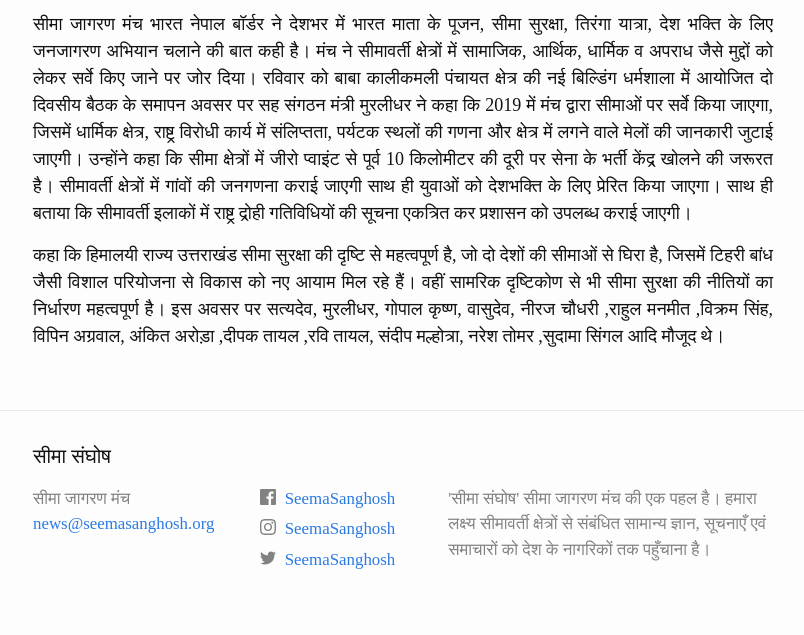
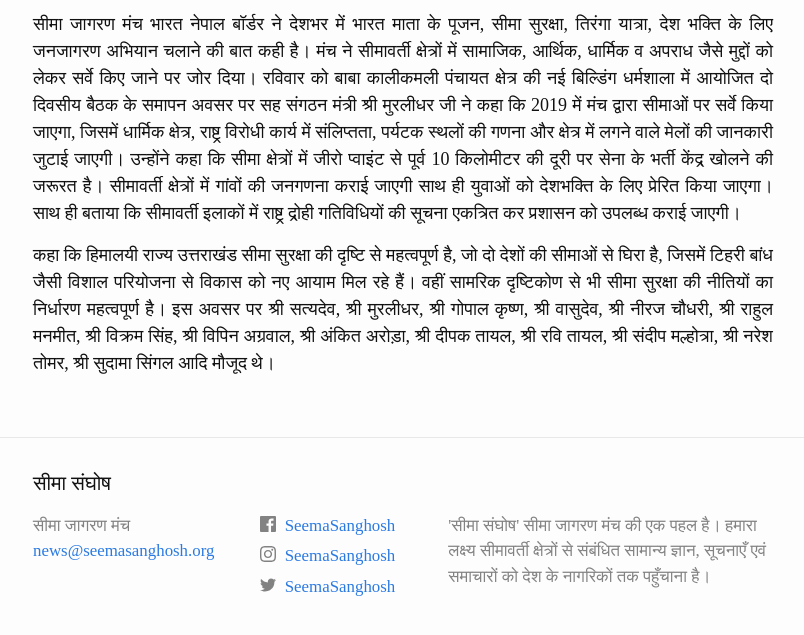
Before and after one commit to SeemaSanghosh/SeemaSanghosh.github.io, a Jekyll site: the page built from _posts/2018-02-20-survey.markdown, in a window 1280 px wide and 900 px high, scrolled down 571 px, cut to the strip 246-881 px from the top of the window. Shown: the whole strip, without its empty margins (237-1041 px from the left). Built offline with Jekyll 4.4.1, drawn with Linux system fonts in a browser that asks for light colours; some web fonts are replaced; a script that is not in the unit is left out.

Commit message:
edited article

```diff
--- a/_posts/2018-02-20-survey.markdown
+++ b/_posts/2018-02-20-survey.markdown
@@ -7,6 +7,6 @@ categories: समाचार
 
 <a data-flickr-embed="true"  href="https://www.flickr.com/photos/seemasanghosh/38567155030/in/dateposted-public/" title="ऋषिकेष बैठक समापन"><img src="https://farm5.staticflickr.com/4603/38567155030_73e35c2fcc_b.jpg" width="800" height="600" alt="ऋषिकेष बैठक समापन"></a><script async src="//embedr.flickr.com/assets/client-code.js" charset="utf-8"></script>
 
-सीमा जागरण मंच भारत नेपाल बॉर्डर ने देशभर में भारत माता के पूजन, सीमा सुरक्षा, तिरंगा यात्रा, देश भक्ति के लिए जनजागरण अभियान चलाने की बात कही है। मंच ने सीमावर्ती क्षेत्रों में सामाजिक, आर्थिक, धार्मिक व अपराध जैसे मुद्दों को लेकर सर्वे किए जाने पर जोर दिया। रविवार को बाबा कालीकमली पंचायत क्षेत्र की नई बिल्डिंग धर्मशाला में आयोजित दो दिवसीय बैठक के समापन अवसर पर सह संगठन मंत्री मुरलीधर ने कहा कि 2019 में मंच द्वारा सीमाओं पर सर्वे किया जाएगा, जिसमें धार्मिक क्षेत्र, राष्ट्र विरोधी कार्य में संलिप्तता, पर्यटक स्थलों की गणना और क्षेत्र में लगने वाले मेलों की जानकारी जुटाई जाएगी। उन्होंने कहा कि सीमा क्षेत्रों में जीरो प्वाइंट से पूर्व 10&nbsp;किलोमीटर की दूरी पर सेना के भर्ती केंद्र खोलने की जरूरत है। सीमावर्ती क्षेत्रों में गांवों की जनगणना कराई जाएगी साथ ही युवाओं को देशभक्ति के लिए प्रेरित किया जाएगा। साथ ही बताया कि सीमावर्ती इलाकों में राष्ट्र द्रोही गतिविधियों की सूचना एकत्रित कर प्रशासन को उपलब्ध कराई जाएगी।
+सीमा जागरण मंच भारत नेपाल बॉर्डर ने देशभर में भारत माता के पूजन, सीमा सुरक्षा, तिरंगा यात्रा, देश भक्ति के लिए जनजागरण अभियान चलाने की बात कही है। मंच ने सीमावर्ती क्षेत्रों में सामाजिक, आर्थिक, धार्मिक व अपराध जैसे मुद्दों को लेकर सर्वे किए जाने पर जोर दिया। रविवार को बाबा कालीकमली पंचायत क्षेत्र की नई बिल्डिंग धर्मशाला में आयोजित दो दिवसीय बैठक के समापन अवसर पर सह संगठन मंत्री श्री मुरलीधर जी ने कहा कि 2019 में मंच द्वारा सीमाओं पर सर्वे किया जाएगा, जिसमें धार्मिक क्षेत्र, राष्ट्र विरोधी कार्य में संलिप्तता, पर्यटक स्थलों की गणना और क्षेत्र में लगने वाले मेलों की जानकारी जुटाई जाएगी। उन्होंने कहा कि सीमा क्षेत्रों में जीरो प्वाइंट से पूर्व 10&nbsp;किलोमीटर की दूरी पर सेना के भर्ती केंद्र खोलने की जरूरत है। सीमावर्ती क्षेत्रों में गांवों की जनगणना कराई जाएगी साथ ही युवाओं को देशभक्ति के लिए प्रेरित किया जाएगा। साथ ही बताया कि सीमावर्ती इलाकों में राष्ट्र द्रोही गतिविधियों की सूचना एकत्रित कर प्रशासन को उपलब्ध कराई जाएगी।
 
-कहा कि हिमालयी राज्य उत्तराखंड सीमा सुरक्षा की दृष्टि से महत्वपूर्ण है, जो दो देशों की सीमाओं से घिरा है, जिसमें टिहरी बांध जैसी विशाल परियोजना से विकास को नए आयाम मिल रहे हैं। वहीं सामरिक दृष्टिकोण से भी सीमा सुरक्षा की नीतियों का निर्धारण महत्वपूर्ण है। इस अवसर पर सत्यदेव, मुरलीधर, गोपाल कृष्ण, वासुदेव, नीरज चौधरी ,राहुल मनमीत ,विक्रम सिंह, विपिन अग्रवाल, अंकित अरोड़ा ,दीपक तायल ,रवि तायल, संदीप मल्होत्रा, नरेश तोमर ,सुदामा सिंगल आदि मौजूद थे।
+कहा कि हिमालयी राज्य उत्तराखंड सीमा सुरक्षा की दृष्टि से महत्वपूर्ण है, जो दो देशों की सीमाओं से घिरा है, जिसमें टिहरी बांध जैसी विशाल परियोजना से विकास को नए आयाम मिल रहे हैं। वहीं सामरिक दृष्टिकोण से भी सीमा सुरक्षा की नीतियों का निर्धारण महत्वपूर्ण है। इस अवसर पर श्री सत्यदेव, श्री मुरलीधर, श्री गोपाल कृष्ण, श्री वासुदेव, श्री नीरज चौधरी, श्री राहुल मनमीत, श्री विक्रम सिंह, श्री विपिन अग्रवाल, श्री अंकित अरोड़ा, श्री दीपक तायल, श्री रवि तायल, श्री संदीप मल्होत्रा, श्री नरेश तोमर, श्री सुदामा सिंगल आदि मौजूद थे।
```
